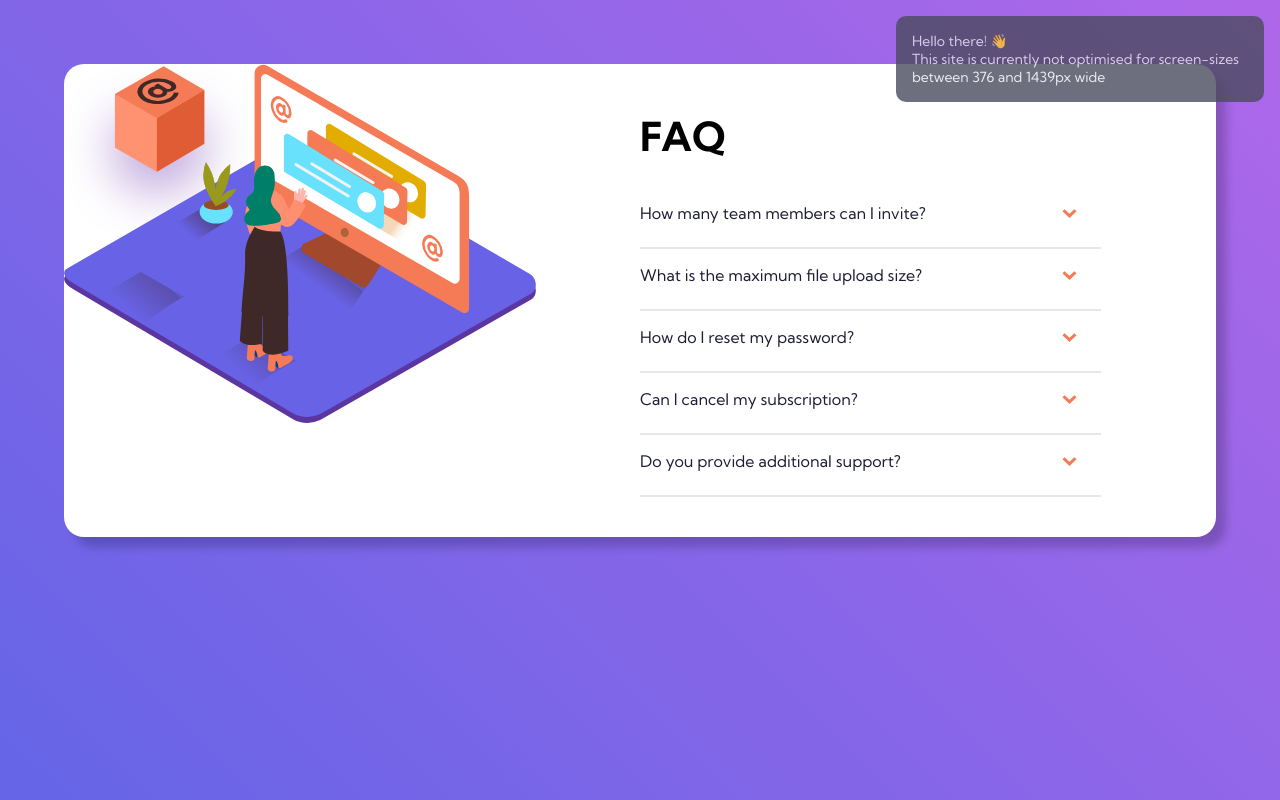
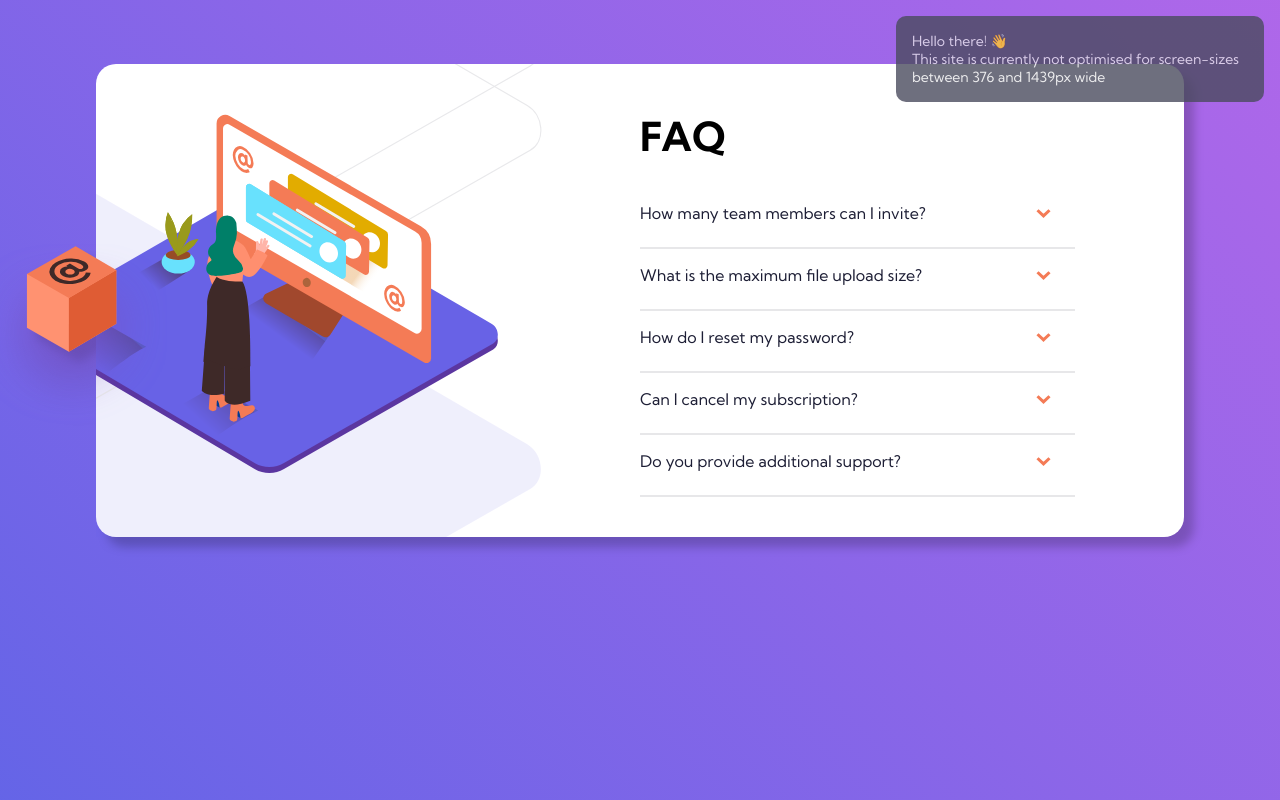
Before and after one commit to wongd-hub/fm-faq-accordion-card, a Next.js app: page / in a window 1280 px wide. Built offline with nearby package versions, Linux system fonts and the light colour scheme.

Commit message:
Desktop MVP complete

```diff
--- a/pages/index.js
+++ b/pages/index.js
@@ -69,14 +69,16 @@ export default function Home() {
       <Notification isDisplayed={unsupported} />
 
       <main>
+
         <div className="card-container">
+          <div className="image__box">
+            <Image
+              src={boxImg}
+              alt=""
+            />
+          </div>
           <div className="image">
-            <div className="image__box">
-              <Image
-                src={boxImg}
-                alt=""
-              />
-            </div>
+
             <div className="image__desktop">
               <Image
                 src={desktopImg}
--- a/styles/globals.scss
+++ b/styles/globals.scss
@@ -31,7 +31,7 @@ body {
 
 .container {
   position: relative;
-  padding: 4rem;
+  padding: 4rem 6rem;
 }
 
 a {
@@ -65,13 +65,22 @@ a {
 
 .image {
   position: relative;
+  overflow: hidden;
+  background: url('../static/assets/bg-pattern-desktop.svg') no-repeat;
+  background-position: 118% 60%;
+  background-size: 200%;
 
   &__box {
     position: absolute;
+    left:-120px;
+    top: 180px;
+    z-index: 10;
   }
 
   &__desktop {
     position: absolute;
+    left: -70px;
+    top: 50px;
   }
 
 }
```
